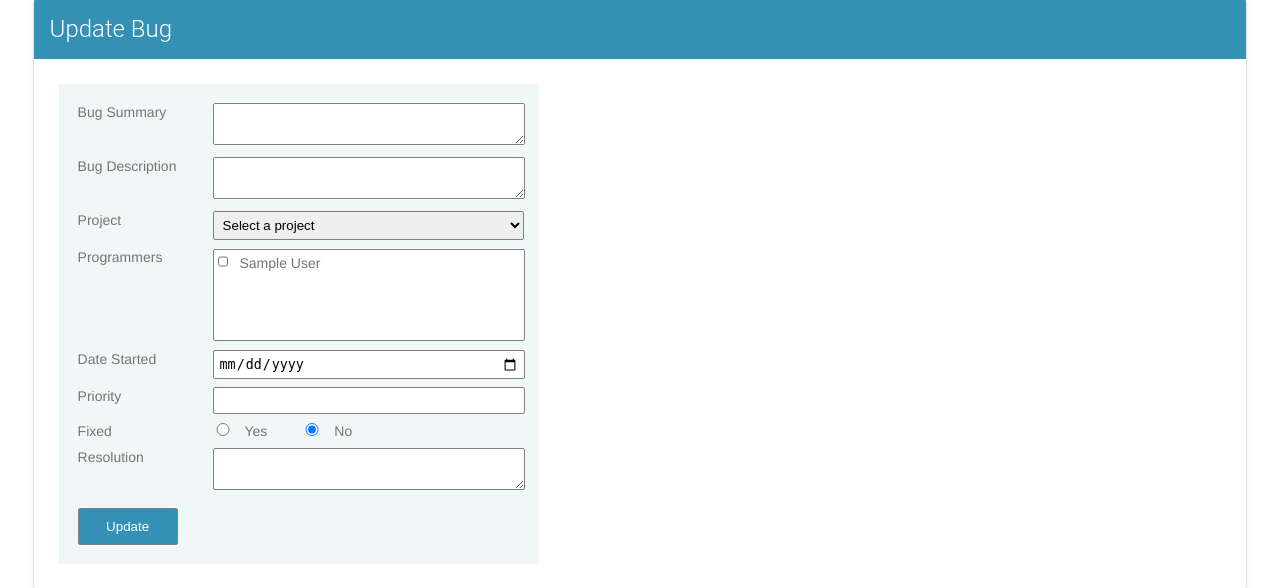
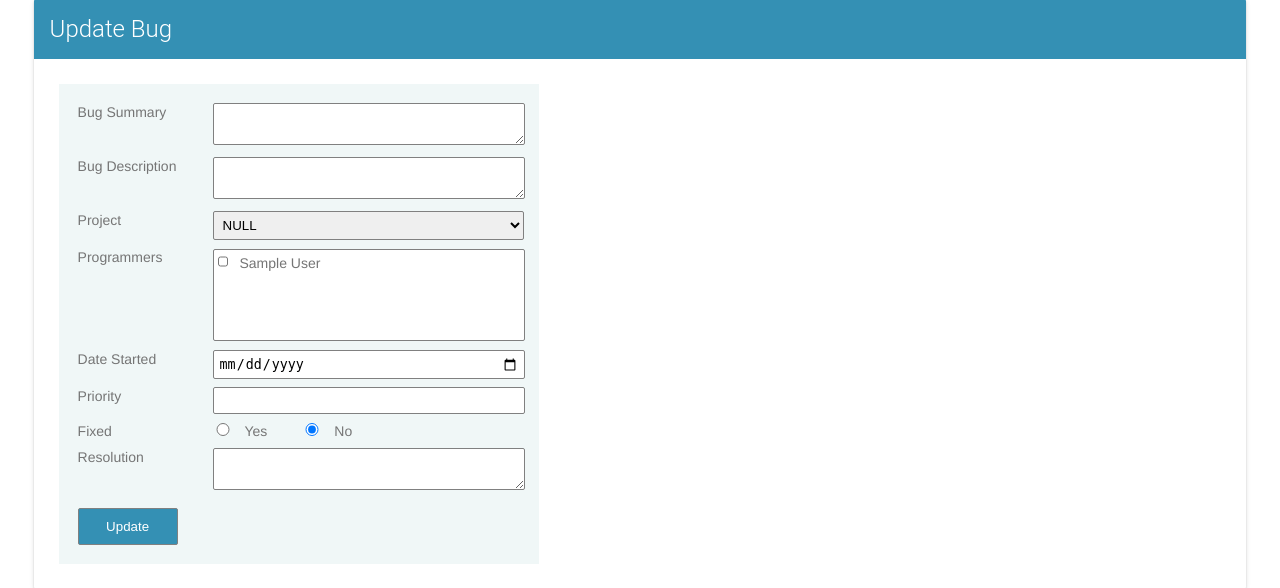
Before and after one commit to adam4321/CS-340_Databases, a Node server app: template group_project/views/edit-bug.handlebars in a window 1280 px wide. Shown: the part 127-715 px from the top of the page. Run offline with Node 20, Linux system fonts and the light colour scheme; the template is opened without the code that fills it: most values are stand-ins (such as "Sample title", 1, 10 or a date in 2020); some libraries are stand-ins or nearby versions.

Commit message:
Current project set on edit bug

```diff
--- a/group_project/app.js
+++ b/group_project/app.js
@@ -35,9 +35,9 @@ app.set('port', 50000);
 app.get('/', function renderHome(req, res, next) {
 
     // 1st query gathers the projects for the dropdown
-    let sql_query_1 = `SELECT projectName FROM Projects`;
+    let sql_query_1 = `SELECT projectName, projectId FROM Projects`;
     // 2nd query gathers the programmers for the scrolling checkbox list
-    let sql_query_2 = `SELECT firstName, lastName FROM Programmers`;
+    let sql_query_2 = `SELECT programmerId, firstName, lastName FROM Programmers`;
     // 3rd query populates the bug list
     let sql_query_3 = `SELECT p.firstName, p.lastName, b.bugId, pj.projectName, b.bugSummary, b.bugDescription, b.dateStarted, b.resolution, b.priority, b.fixed
 	                FROM Programmers p
@@ -91,6 +91,7 @@ app.get('/', function renderHome(req, res, next) {
             let programmersDbData = [];
             for (let i in rows) {
                 programmersDbData.push({
+                    programmerId: rows[i].programmerId,
                     firstName: rows[i].firstName,
                     lastName: rows[i].lastName
                 });
@@ -104,14 +105,15 @@ app.get('/', function renderHome(req, res, next) {
                 let projectDbData = [];
                 for (let i in rows) {
                     projectDbData.push({
-                        projectName: rows[i].projectName
+                        projectName: rows[i].projectName,
+                        projectId: rows[i].projectId
                     });
                 }
-                // After the 3 calls return then populate the context array
+                // After the 3 calls return, then populate the context array
                 context.bugs = bugsDbData;
                 context.programmers = programmersDbData;
-                context.projects = projectDbData
-                console.log(context)
+                context.projects = projectDbData;
+                console.log(context);
                 res.render('user-home', context);
             });
         });
@@ -123,9 +125,9 @@ app.get('/', function renderHome(req, res, next) {
 app.get('/edit-bug', function renderAddCompany(req, res, next) {
 
     // 1st query gathers the projects for the dropdown
-    let sql_query_1 = `SELECT projectName FROM Projects`;
+    let sql_query_1 = `SELECT projectName, projectId FROM Projects`;
     // 2nd query gathers the programmers for the scrolling checkbox list
-    let sql_query_2 = `SELECT firstName, lastName FROM Programmers`;
+    let sql_query_2 = `SELECT programmerId, firstName, lastName FROM Programmers`;
     // 3rd query populates the update bug form
     let sql_query_3 = `SELECT p.firstName, p.lastName, b.bugId, pj.projectName, b.bugSummary, b.bugDescription, b.dateStarted, b.resolution, b.priority, b.fixed
                     FROM Programmers p
@@ -145,7 +147,7 @@ app.get('/edit-bug', function renderAddCompany(req, res, next) {
 
         let prevEntryBugId;           // Cache the previous entry's id to avoid duplication
         let bugProgrammers = [];      // Hold the programmers for each entry
-        let editBugDbData = [];          // Put the mysql data into an array for rendering
+        let editBugDbData = [];       // Put the mysql data into an array for rendering
 
         for (let i in rows) {
             // If this is the same entry as the last, then only add the programmer to the array
@@ -181,6 +183,7 @@ app.get('/edit-bug', function renderAddCompany(req, res, next) {
             let programmersDbData = [];
             for (let i in rows) {
                 programmersDbData.push({
+                    programmerId: rows[i].programmerId,
                     firstName: rows[i].firstName,
                     lastName: rows[i].lastName
                 });
@@ -194,14 +197,15 @@ app.get('/edit-bug', function renderAddCompany(req, res, next) {
                 let projectDbData = [];
                 for (let i in rows) {
                     projectDbData.push({
-                        projectName: rows[i].projectName
+                        projectName: rows[i].projectName,
+                        projectId: rows[i].projectId
                     });
                 }
-                // After the 3 calls return then populate the context array
+                // After the 3 calls return, then populate the context array
                 context.editBug = editBugDbData[0];
                 context.programmers = programmersDbData;
-                context.projects = projectDbData
-                console.log(context)
+                context.projects = projectDbData;
+                console.log(context);
                 res.render('edit-bug', context);
             });
         });
--- a/group_project/group34_db_manipulation.sql
+++ b/group_project/group34_db_manipulation.sql
@@ -46,11 +46,11 @@ INSERT INTO Programmer (firstName, lastName, email, dateStarted, accessLevel)
 -- Bugs Page ------------------------------------------------------------------
 
 -- Display the project names in the dropdown
-SELECT projectName FROM Projects;
+SELECT projectName, projectId FROM Projects;
 
 
 -- Display the Programmers in the scrolling checkbox list
-SELECT firstName, lastName FROM Programmers;
+SELECT programmerId, firstName, lastName FROM Programmers;
 
 
 -- View all existing Bugs with their programmers
--- a/group_project/views/edit-bug.handlebars
+++ b/group_project/views/edit-bug.handlebars
@@ -25,17 +25,22 @@
                 <div><label for="bug-project">Project</label></div>
                 <div>
                 <select name="bug-project" id="bug-project-field">
-                    <option value="" disabled selected>Select a project</option>
+
+                    {{#with editBug}} {{#if this.projectName}}
+                    <option value="" selected="selected">{{this.projectName}}</option>
+                    {{else}}
+                    <option value="0" selected="selected">NULL</option>
+                    {{/if}} {{/with}}
                     <option value="0">NULL</option>
                     {{#each projects}}
-                    <option value="1">{{this.projectName}}</option>
+                    <option value="{{this.projectId}}">{{this.projectName}}</option>
                     {{/each}}
                 </select>
                 </div>
                 <div><label for="bug-programmer">Programmers</label></div>
                 <div class="checkbox-container">
                   {{#each programmers}}
-                  <input class="checkbox-input" type="checkbox" id="programmer1" name="{{this.firstName}} {{this.lastName}}" value="1">
+                  <input class="checkbox-input" type="checkbox" id="programmer1" name="{{this.firstName}} {{this.lastName}}" value="{{this.programmerId}}">
                   <label for="programmer1">{{this.firstName}} {{this.lastName}}</label><br>
                   {{/each}}
                 </div>
--- a/group_project/views/user-home.handlebars
+++ b/group_project/views/user-home.handlebars
@@ -26,14 +26,14 @@
             <option value="" disabled selected>Select a project</option>
             <option value="0">NULL</option>
             {{#each projects}}
-            <option value="1">{{this.projectName}}</option>
+            <option value="{{this.projectId}}">{{this.projectName}}</option>
             {{/each}}
           </select>
         </div>
         <div><label for="bug-programmer">Programmers</label></div>
         <div class="checkbox-container">
           {{#each programmers}}
-          <input class="checkbox-input" type="checkbox" id="programmer1" name="{{this.firstName}} {{this.lastName}}" value="1">
+          <input class="checkbox-input" type="checkbox" id="programmer1" name="{{this.firstName}} {{this.lastName}}" value="{{this.programmerId}}">
           <label for="programmer1">{{this.firstName}} {{this.lastName}}</label><br>
           {{/each}}
         </div>
```
